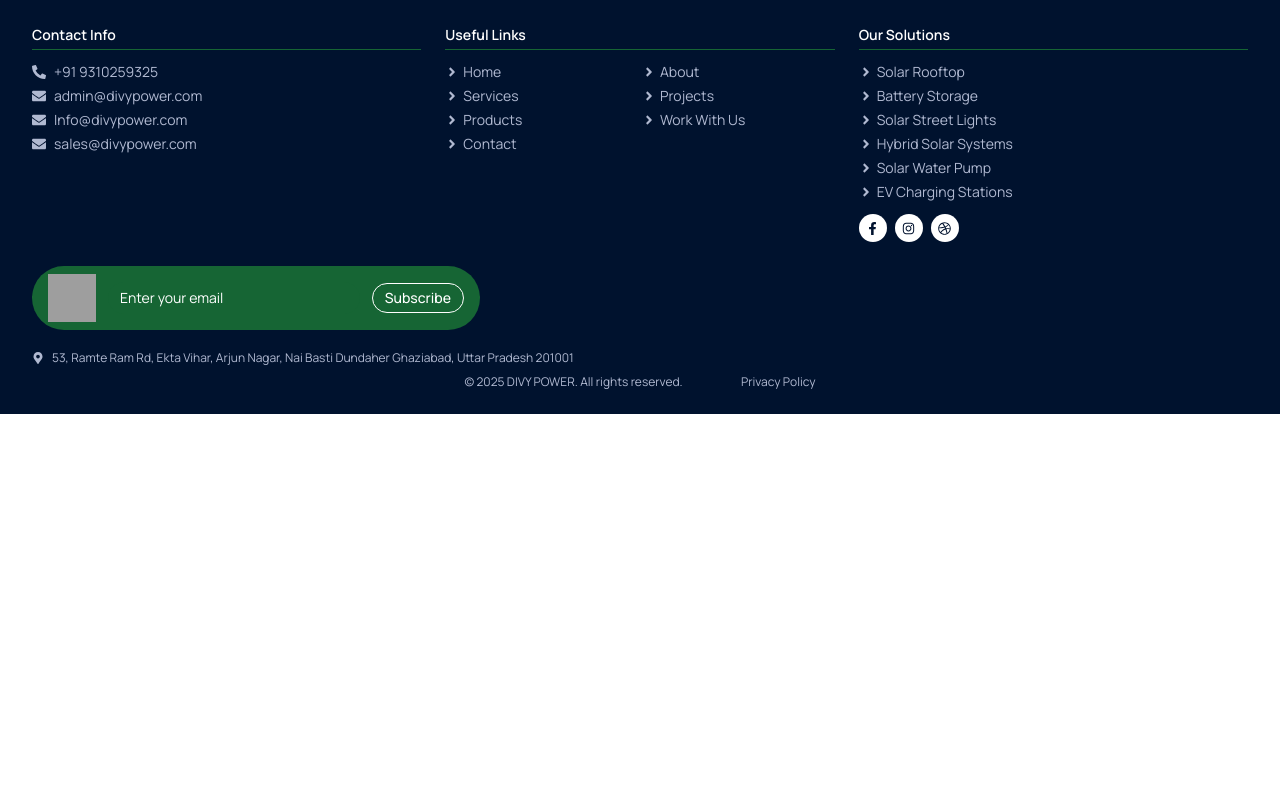
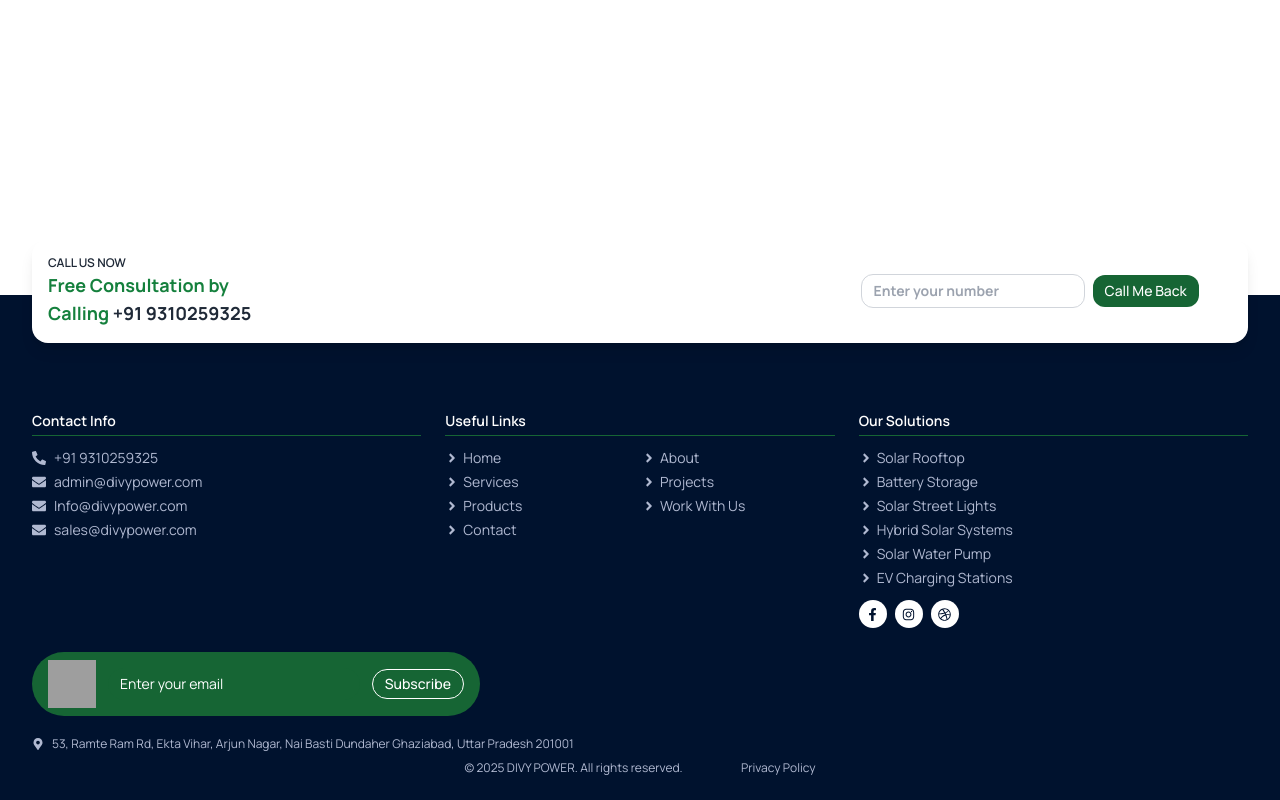
Before and after one commit to vanshika8484/Solar_web, a React (Vite) app: page /services in a window 1280 px wide. Shown: the part 1737-2537 px from the top of the page. Before the commit the page ends 2151 px from the top, so only its background shows below. Built offline with nearby package versions, Linux system fonts and the light colour scheme; grey boxes are pictures that could not be loaded; a web font is replaced by a local one.

Commit message:
Update Services.jsx

```diff
--- a/src/components/Services.jsx
+++ b/src/components/Services.jsx
@@ -101,6 +101,7 @@ export default function Services() {
   };
 
   return (
+    <div>
     <section className="bg-white py-16 max-w-7xl mx-auto GetFontSol h-[2000px] ">
       <motion.h2
         className="text-3xl sm:text-4xl mt-14 font-bold text-green-800 text-center mb-12"
@@ -216,9 +217,13 @@ export default function Services() {
         </div>
       </div>
 
-     <section className=" ">
-       <Footer />
-     </section>
+
     </section>
+
+    <section>
+      <Footer/>
+    </section>
+
+    </div>
   );
 }
```
